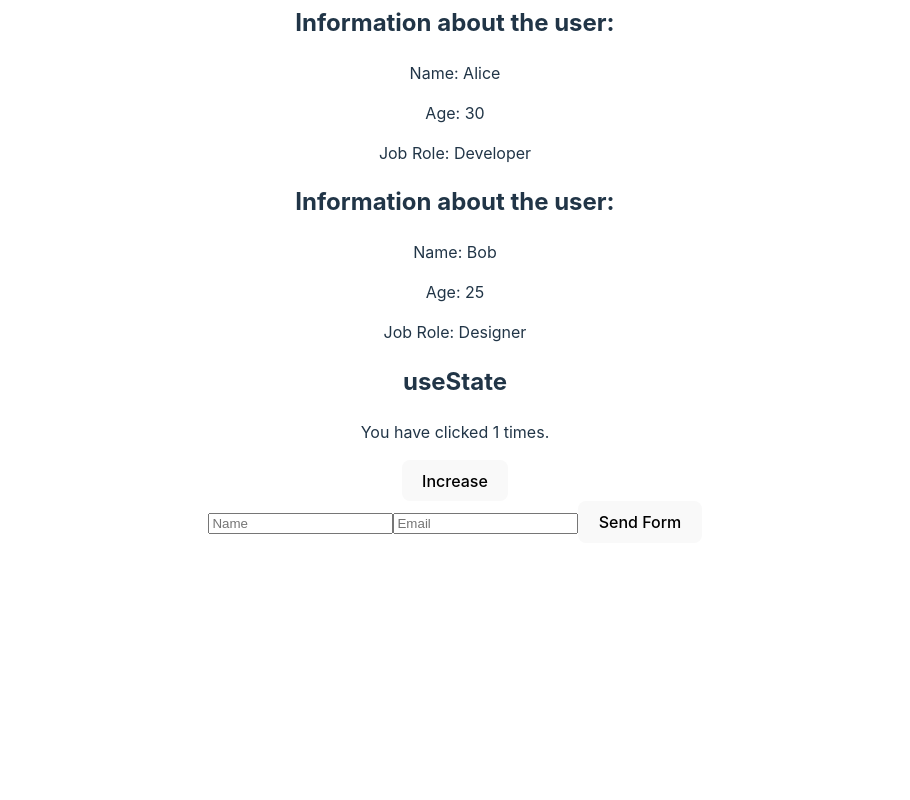
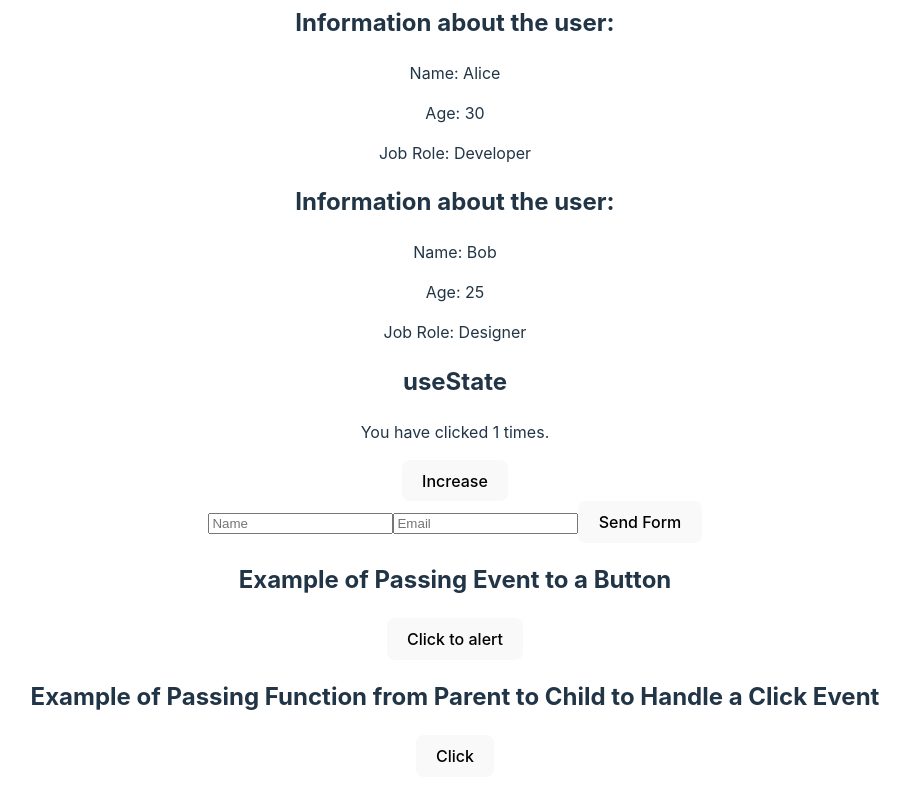
Before and after one commit to mmartins23/ReactJS-com-TS-direto-ao-ponto, a React (Vite) app in the folder Section 3- Fundamentos do React JS/react-fundamentals-app/: page / in a window 1280 px wide. Shown: the part 320-1120 px from the top of the page, without its empty margins (185-1095 px from the left). Before the commit the page ends 895 px from the top, so only its background shows below. Built offline with nearby package versions, Linux system fonts and the light colour scheme.

Commit message:
12. Eventos no React JS

```diff
--- a/Section 3- Fundamentos do React JS/react-fundamentals-app/src/App.jsx
+++ b/Section 3- Fundamentos do React JS/react-fundamentals-app/src/App.jsx
@@ -6,6 +6,8 @@ import ParentComponent from './components/ParentComponent';
 import User from './components/User';
 import Counter from './components/Counter';
 import Form from './components/Form';
+import Button from './components/Button';
+import ParentEventComponent from './components/ParentEventComponent';
 
 
 function App() {
@@ -25,6 +27,10 @@ function App() {
       <Counter/>
       {/* Multiple state */}
       <Form/>
+      {/* Events */}
+      <Button/>
+      {/*  */}
+      <ParentEventComponent/>
     </>
   )
 }
--- /dev/null
+++ b/Section 3- Fundamentos do React JS/react-fundamentals-app/src/components/Button.jsx
@@ -0,0 +1,13 @@
+const Button = () => {
+    const handleClick = () => {
+        alert('The button was clicked!');
+
+    }
+    return (
+        <div>
+            <h2>Example of Passing Event to a Button</h2>
+            <button onClick={handleClick}>Click to alert</button>
+        </div>
+    )
+}
+export default Button;
--- /dev/null
+++ b/Section 3- Fundamentos do React JS/react-fundamentals-app/src/components/ChildEventComponent.jsx
@@ -0,0 +1,9 @@
+const ChildEventComponent = ({handleClick}) => {
+  return (
+    <div>
+        <button onClick={handleClick}>Click</button>
+    </div>
+  )
+}
+
+export default ChildEventComponent
--- /dev/null
+++ b/Section 3- Fundamentos do React JS/react-fundamentals-app/src/components/ParentEventComponent.jsx
@@ -0,0 +1,15 @@
+import ChildEventComponent from "./ChildEventComponent";
+
+const ParentEventComponent = () => {
+    const handleClick = () => {
+        alert('The button was clicked');
+    }
+    return (
+        <div>
+            <h2>Example of Passing Function from Parent to Child to Handle a Click Event</h2>
+            <ChildEventComponent handleClick={handleClick} />
+        </div>
+    )
+}
+
+export default ParentEventComponent
```
Also changed, not shown: 1 other file (tests, documents, lock files or other folders).
